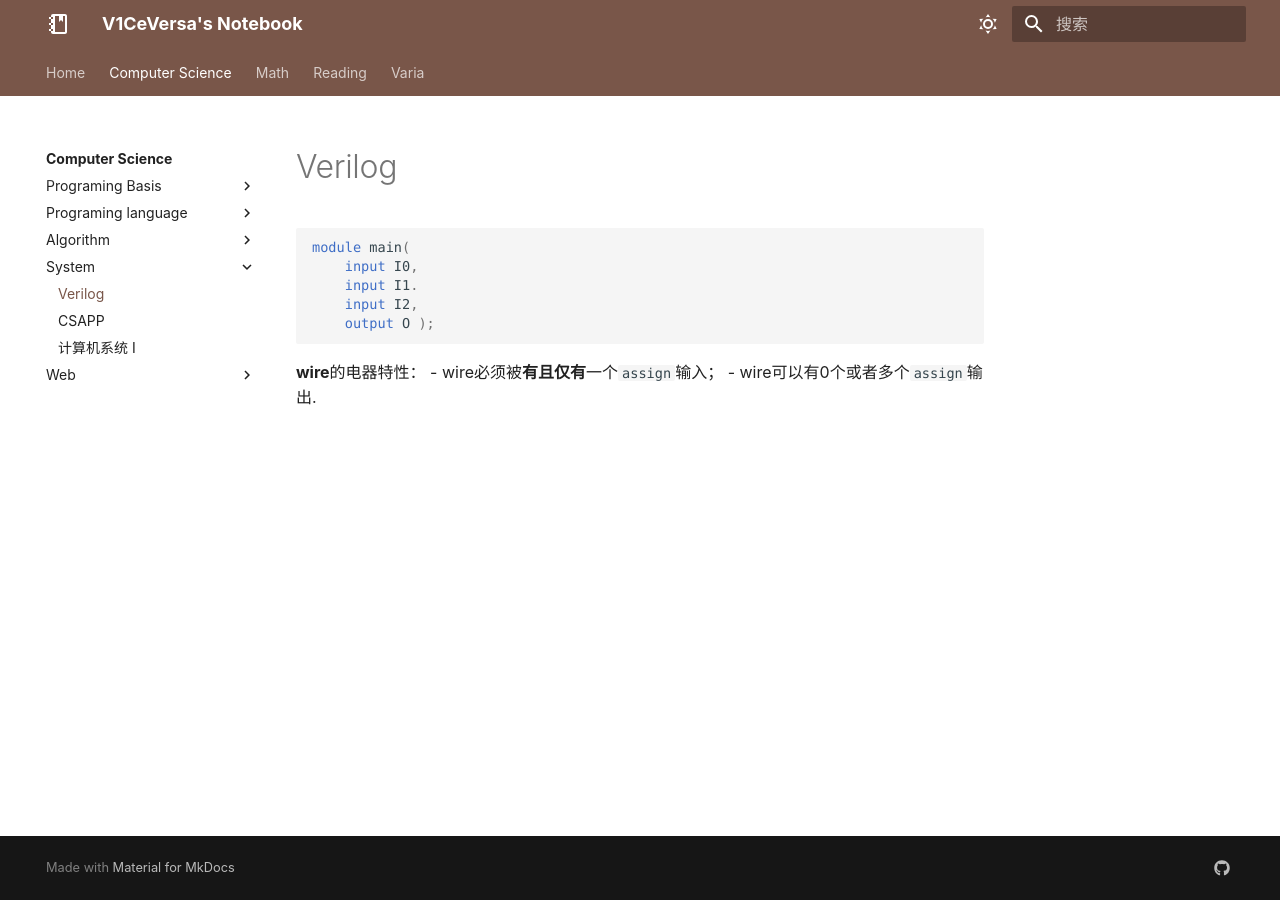
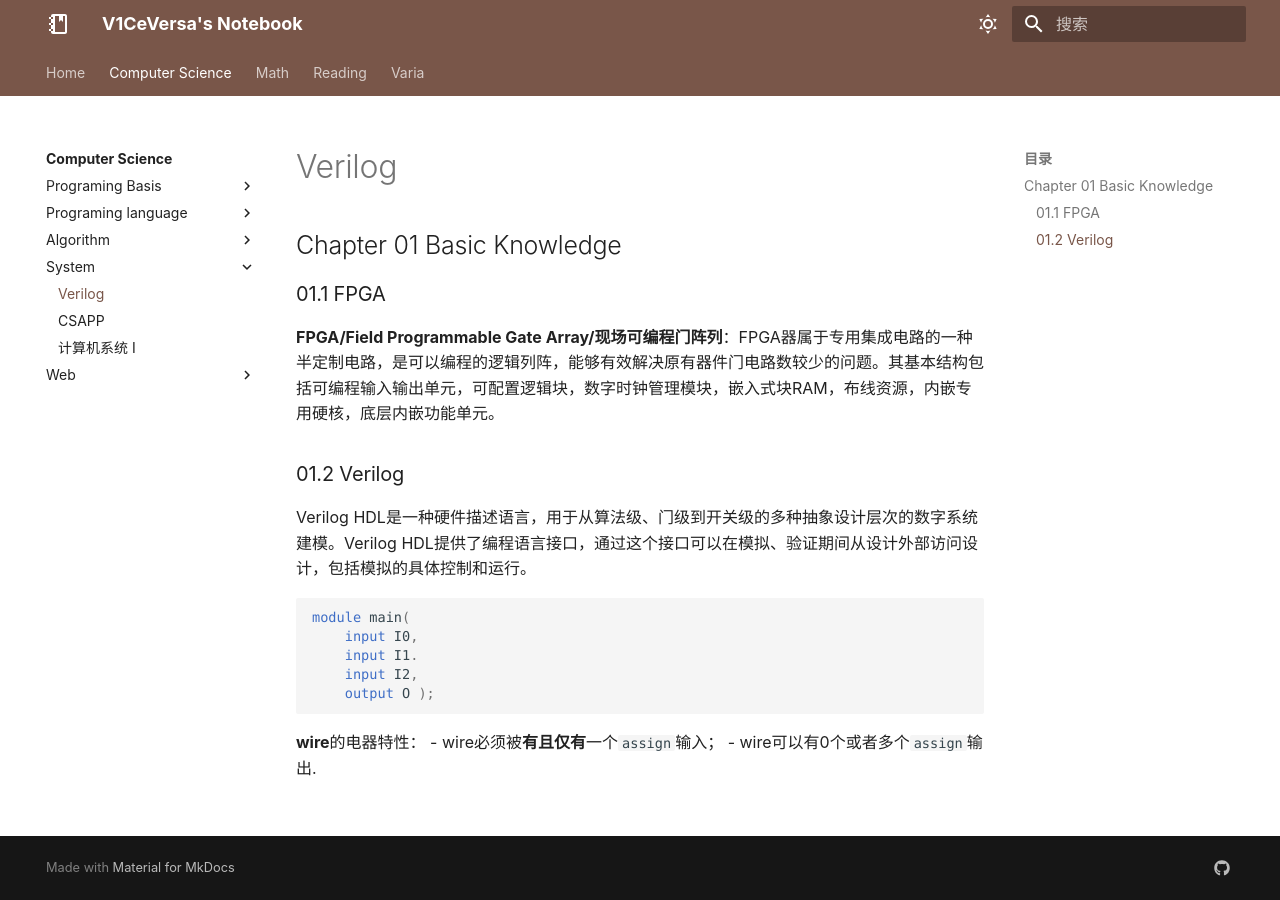
Before and after one commit to V1CeVersaa/V1CeVersaa.github.io, an MkDocs documentation site: the page built from docs/Computer Science/System/Verilog.md, in a window 1280 px wide. Built offline with MkDocs 1.6.1 and Material for MkDocs 9.7.7, drawn with Linux system fonts in a browser that asks for light colours; nearby versions of some CDN libraries; some web fonts are replaced; comment, search, counter and statistics services are not loaded; a style sheet for code colours, icons or effects is not loaded.

Commit message:
update: 240308 04

````diff
--- a/docs/Computer Science/System/Verilog.md
+++ b/docs/Computer Science/System/Verilog.md
@@ -1,4 +1,16 @@
 # Verilog
+
+## Chapter 01 Basic Knowledge
+
+### 01.1 FPGA
+
+**FPGA/Field Programmable Gate Array/现场可编程门阵列**：FPGA器属于专用集成电路的一种半定制电路，是可以编程的逻辑列阵，能够有效解决原有器件门电路数较少的问题。其基本结构包括可编程输入输出单元，可配置逻辑块，数字时钟管理模块，嵌入式块RAM，布线资源，内嵌专用硬核，底层内嵌功能单元。
+
+### 01.2 Verilog
+
+Verilog HDL是一种硬件描述语言，用于从算法级、门级到开关级的多种抽象设计层次的数字系统建模。Verilog HDL提供了编程语言接口，通过这个接口可以在模拟、验证期间从设计外部访问设计，包括模拟的具体控制和运行。
+
+
 
 ```Verilog
 module main(
````
Also changed, not shown: docs/Computer Science/Algorithm/Discrete Mathematics.md (+1 -1 lines).
